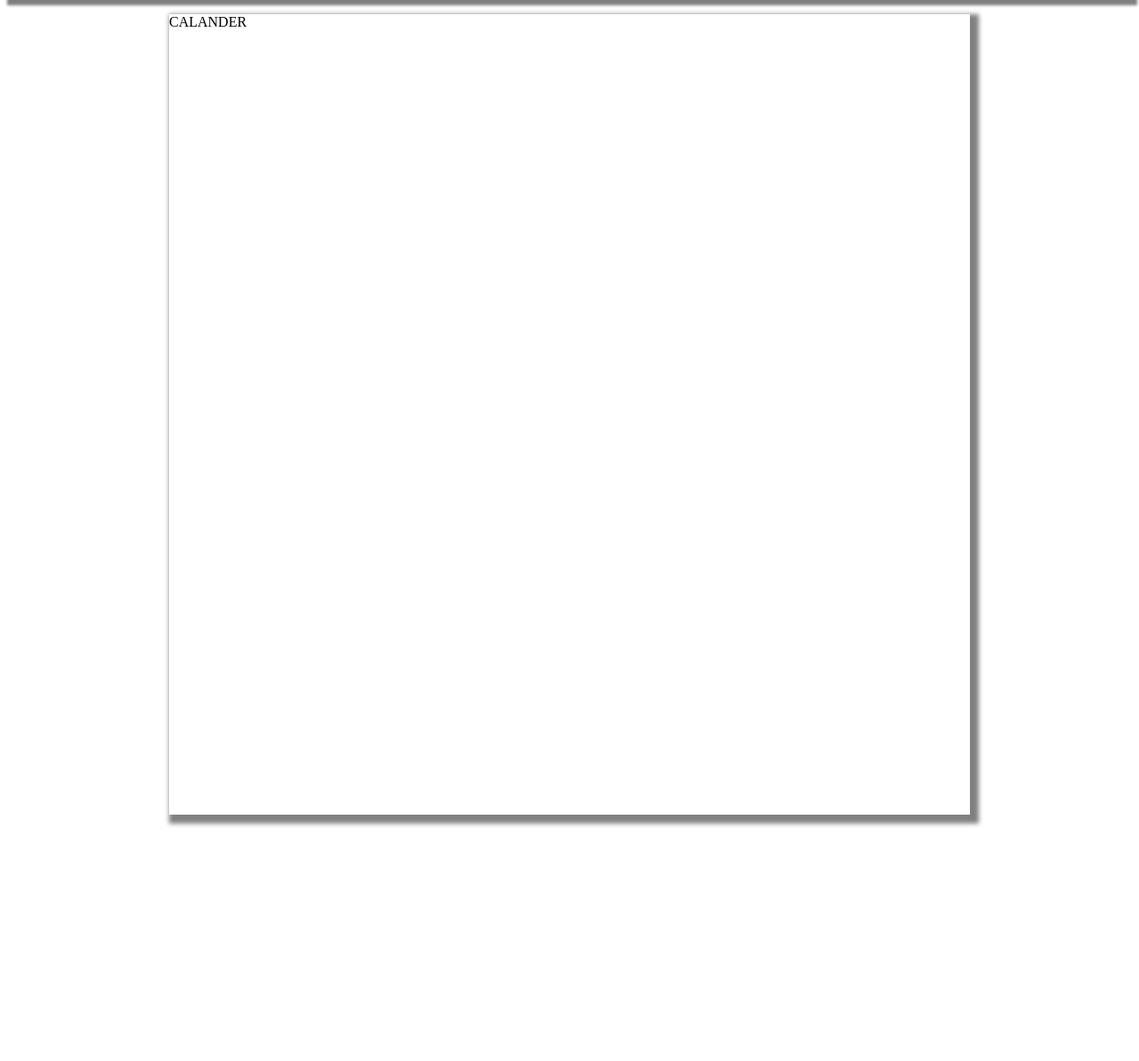
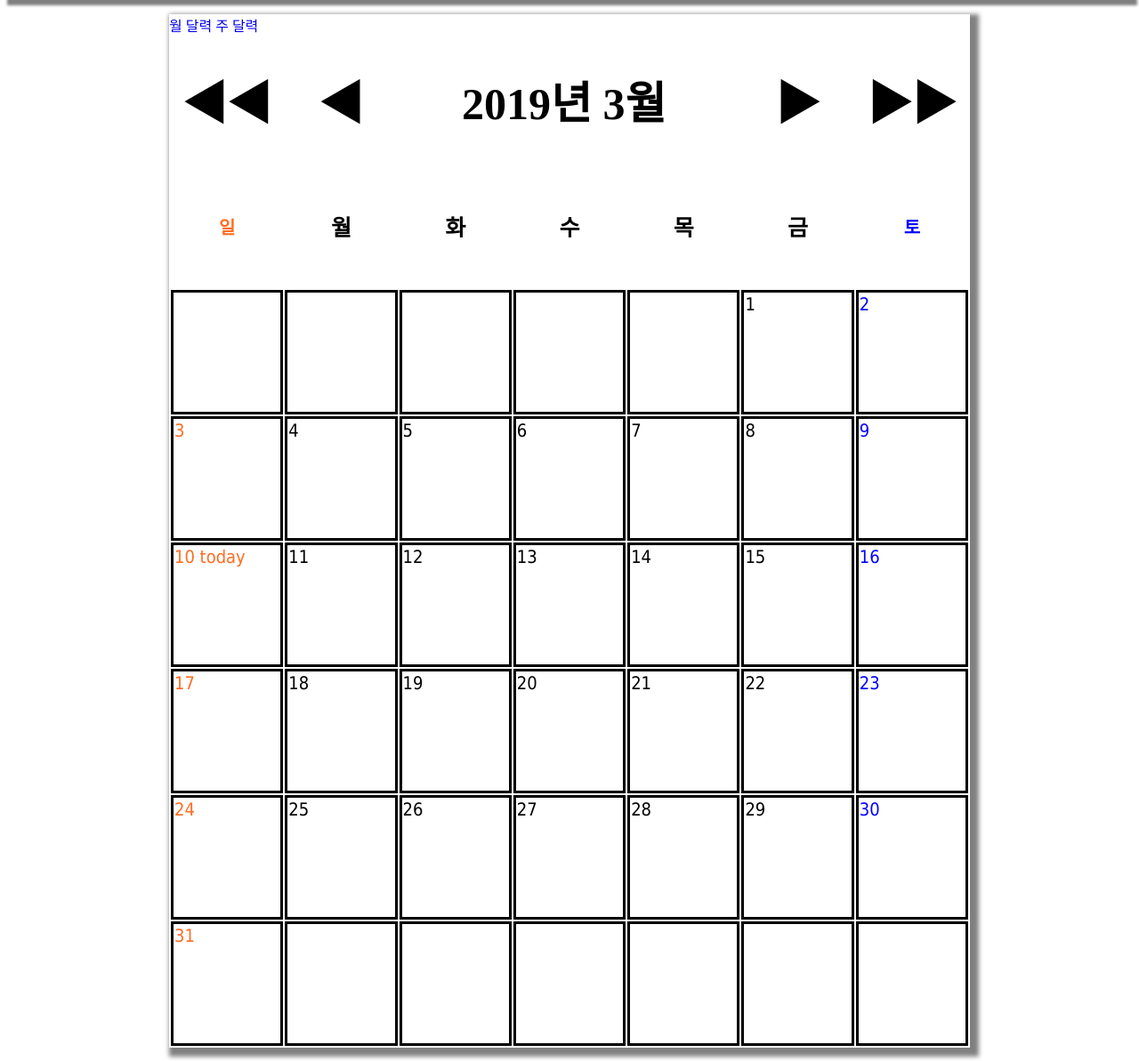
Before and after one commit to j03y14/flagtag, a PHP site: page /index.php?menu=calander in a window 1280 px wide. Shown: the part 95-1288 px from the top of the page at 89% size. Before the commit the page ends 1024 px from the top, so only its background shows below. Run offline with PHP 8.4, Linux system fonts and the light colour scheme; some libraries are stand-ins or nearby versions; some web fonts are replaced.

Commit message:
calander를 만들고 week Calander 만듬

```diff
--- a/view/calander.php
+++ b/view/calander.php
@@ -1 +1,106 @@
-CALANDER
+<?php
+  include "./model/calculateDate.php";
+ ?>
+
+<!DOCTYPE html>
+<html lang="kor">
+<head>
+  <meta charset="utf-8">
+  <meta name="viewport" content="width=device-width, initial-scale=1">
+
+  <style>
+    font.holy {font-family: tahoma;font-size: 20px;color: #FF6C21;}
+    font.blue {font-family: tahoma;font-size: 20px;color: #0000FF;}
+    font.black {font-family: tahoma;font-size: 20px;color: #000000;}
+  </style>
+  <link rel="stylesheet" href="/css/calender.css">
+
+</head>
+<body>
+  <div class="caladerButton">
+    <a href="index.php?menu=calander">월 달력</a>
+    <a href="index.php?menu=week_calander">주 달력</a>
+  </div>
+  <div class="container">
+
+    <table class="table">
+      <div id="indicatorContainer">
+        <tr id="indicator">
+          <td>
+              <a href=<?php echo 'index.php?menu=calander&year='.$preyear.'&month='.$month . '&day=1'; ?>>◀◀</a>
+          </td>
+          <td>
+              <a href=<?php echo 'index.php?menu=calander&year='.$prev_year.'&month='.$prev_month . '&day=1'; ?>>◀</a>
+          </td>
+          <td id="title" bgcolor="#FFFFFF" colspan="3">
+              <a href=<?php echo 'index.php?menu=calander&year=' . $thisyear . '&month=' . $thismonth . '&day=1'; ?>>
+              <?php echo "&nbsp;&nbsp;" . $year . '년 ' . $month . '월 ' . "&nbsp;&nbsp;"; ?></a>
+          </td>
+          <td>
+              <a href=<?php echo 'index.php?menu=calander&year='.$next_year.'&month='.$next_month.'&day=1'; ?>>▶</a>
+          </td>
+          <td>
+              <a href=<?php echo 'index.php?menu=calander&year='.$nextyear.'&month='.$month.'&day=1'; ?>>▶▶</a>
+          </td>
+        </tr>
+        <tr class="info">
+          <th><font class="holy">일</font></th>
+          <th>월</th>
+          <th>화</th>
+          <th>수</th>
+          <th>목</th>
+          <th>금</th>
+          <th><font class="blue">토</font></th>
+        </tr>
+      </div>
+
+
+      <?php
+        // 5. 화면에 표시할 화면의 초기값을 1로 설정
+        $day=1;
+
+        // 6. 총 주 수에 맞춰서 세로줄 만들기
+        for($i=1; $i <= $total_week; $i++){?>
+          <tr>
+        <?php
+        // 7. 총 가로칸 만들기
+        for ($j = 0; $j < 7; $j++) {
+            // 8. 첫번째 주이고 시작요일보다 $j가 작거나 마지막주이고 $j가 마지막 요일보다 크면 표시하지 않음
+            echo '<td height="50" valign="top">';
+            if (!(($i == 1 && $j < $start_week) || ($i == $total_week && $j > $last_week))) {
+
+                if ($j == 0) {
+                    // 9. $j가 0이면 일요일이므로 빨간색
+                    $style = "holy";
+                } else if ($j == 6) {
+                    // 10. $j가 0이면 토요일이므로 파란색
+                    $style = "blue";
+                } else {
+                    // 11. 그외는 평일이므로 검정색
+                    $style = "black";
+                }
+
+
+                if ($year == $thisyear && $month == $thismonth && $day == date("j")) {
+                    // 13. 날짜 출력
+                    echo '<font class='.$style.'>';
+                    echo $day.' today';
+                    echo '</font>';
+                }else{
+                  echo '<font class='.$style.'>';
+                  echo $day;
+                  echo '</font>';
+                }
+                // 14. 날짜 증가
+                $day++;
+            }
+            echo '</td>';
+        }
+     ?>
+      </tr>
+      <?php } ?>
+    </table>
+  </div>
+
+</body>
+</html>
```
Also changed, not shown: view/week_calander.php (added, +77 -0 lines).
